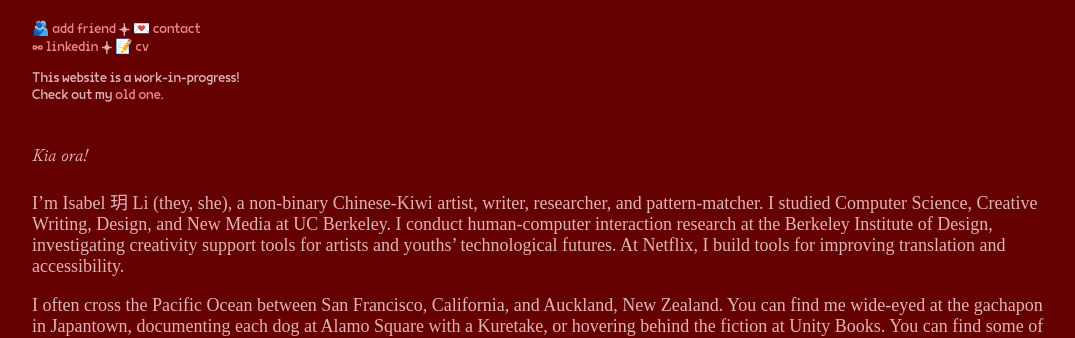
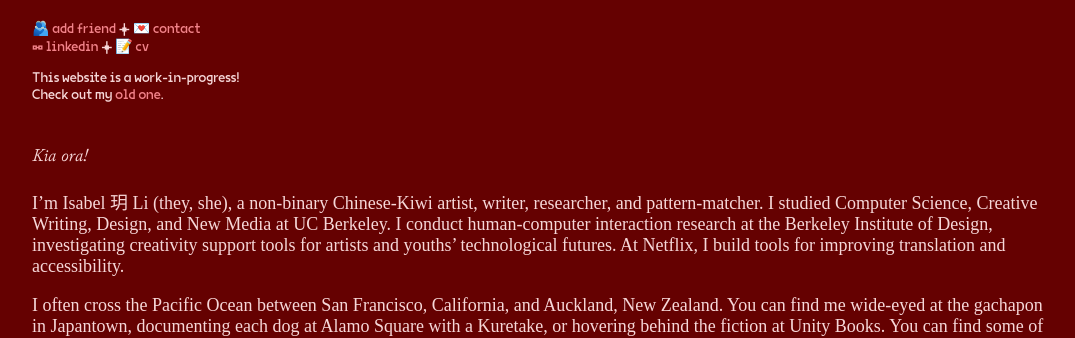
Before and after one commit to ilyues/isabel-dot-li-2024, a plain HTML site: page index.html in a window 1280 px wide. Shown: the part 479-817 px from the top of the page, without its empty margins (104-1179 px from the left). Drawn offline with Linux system fonts and the light colour scheme; files whose address does not match are found by name; a web font is replaced by a local one.

Commit message:
font colour change

```diff
--- a/styles.css
+++ b/styles.css
@@ -1,6 +1,6 @@
 body {
   background-color: #650101;
-  color: #dfb4b6;
+  color: #f6d7d8;
   width: 100vw;
   height: 100vh;
   display: flex;
@@ -45,7 +45,7 @@ body {
 
 .descrip {
   font-size: 14px;
-  color: #dfb4b6;
+  color: #f6d7d8;
 }
 
 .friend-img {
```
